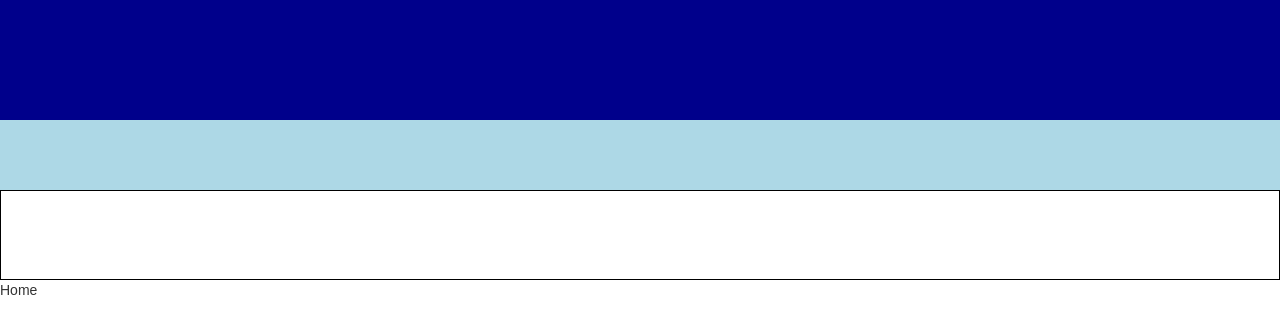
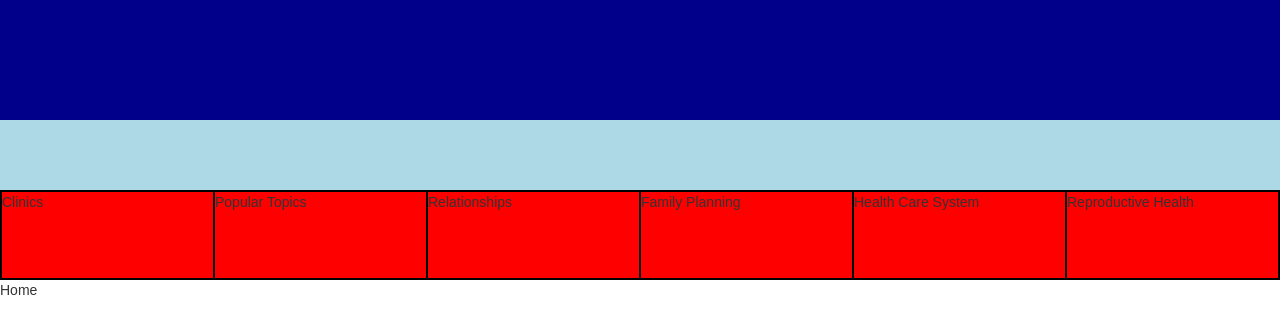
Before and after one commit to beccahbartlett/madapt-frontend, a React (Create React App) app: page / in a window 1280 px wide. Shown: the top 334 px of the page. Built offline with nearby package versions, Linux system fonts and the light colour scheme.

Commit message:
added nav menu buttons

```diff
--- a/src/components/navmenu/NavMenu.css
+++ b/src/components/navmenu/NavMenu.css
@@ -1,4 +1,6 @@
 .nav-menu {
   height: 90px;
   border: 1px solid black;
+  display: flex;
+  flex-direction: row;
 }
--- a/src/components/navmenu/NavMenu.js
+++ b/src/components/navmenu/NavMenu.js
@@ -1,11 +1,29 @@
 import React, { Component } from 'react';
+import NavMenuButton from '../navmenubutton/NavMenuButton'
 import './NavMenu.css'
 
 class NavMenu extends Component {
   render() {
     return (
       <div className="nav-menu">
-
+        <NavMenuButton
+          titleText="Clinics"
+          iconUrl=""/>
+        <NavMenuButton
+          titleText="Popular Topics"
+          iconUrl=""/>
+        <NavMenuButton
+          titleText="Relationships"
+          iconUrl=""/>
+        <NavMenuButton
+          titleText="Family Planning"
+          iconUrl=""/>
+        <NavMenuButton
+          titleText="Health Care System"
+          iconUrl=""/>
+        <NavMenuButton
+          titleText="Reproductive Health"
+          iconUrl=""/>
       </div>
     )
   }
--- /dev/null
+++ b/src/components/navmenubutton/NavMenuButton.css
@@ -0,0 +1,10 @@
+.nav-menu-button {
+  height: 100%;
+  width: 16.67%;
+  background-color: red;
+  border: 1px solid black;
+}
+
+.nav-menu-button-title {
+  text-align: center;
+}
--- /dev/null
+++ b/src/components/navmenubutton/NavMenuButton.js
@@ -0,0 +1,14 @@
+import React, { Component } from 'react';
+import './NavMenuButton.css'
+
+class NavMenuButton extends Component {
+  render() {
+    return (
+      <div className="nav-menu-button">
+        <span className="nav-menu-button-title">{this.props.titleText}</span>
+      </div>
+    )
+  }
+}
+
+export default NavMenuButton
```
